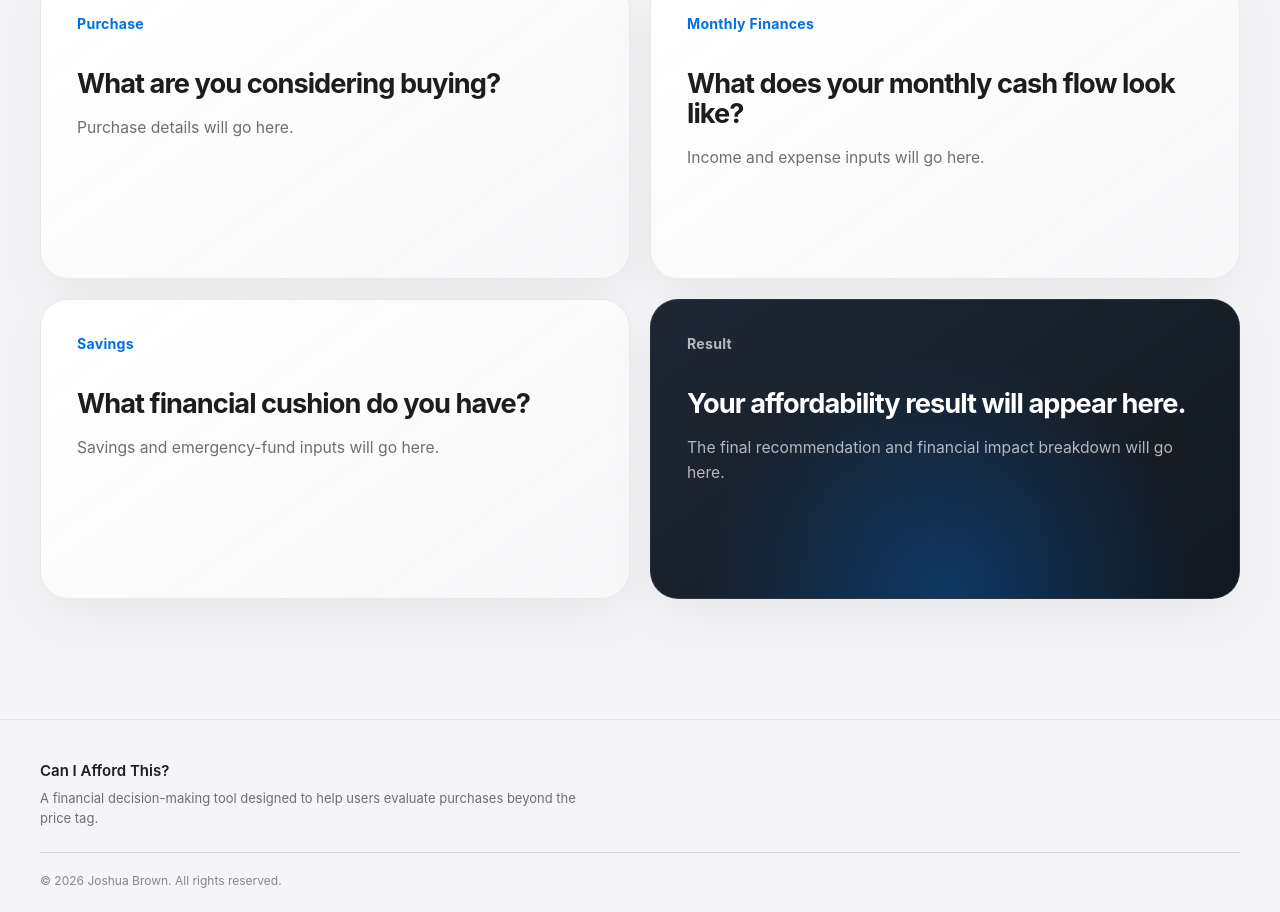
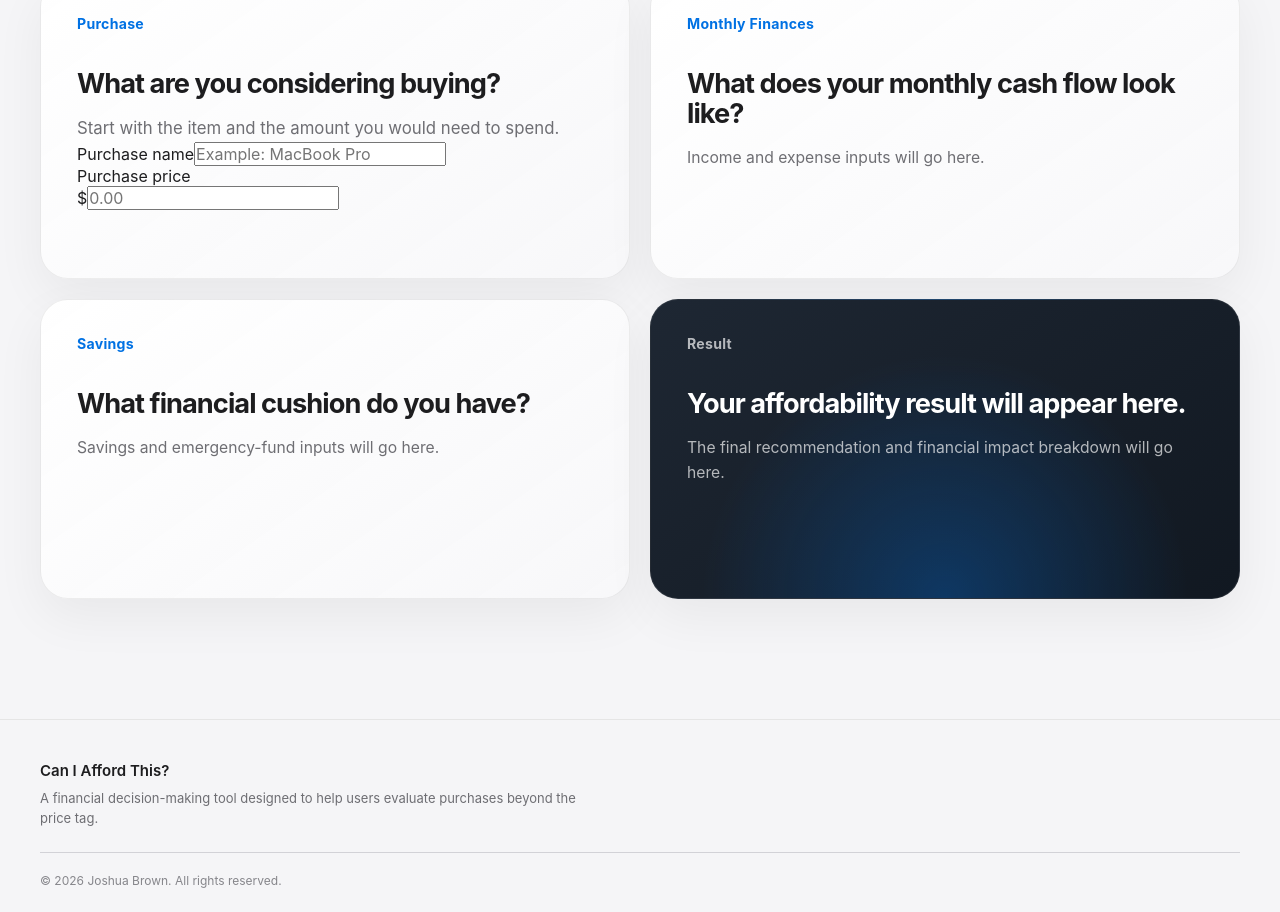
Before and after one commit to fejide/affordability-calculator, a React (Vite) app: page /calculator in a window 1280 px wide. Shown: the part 1027-1939 px from the top of the page. Built offline with nearby package versions, Linux system fonts and the light colour scheme.

Commit message:
feat: add purchase inputs
Signed-off-by: Joshua Brown <97815918+fejide@users.noreply.github.com>

```diff
--- a/src/pages/CalculatorPage.tsx
+++ b/src/pages/CalculatorPage.tsx
@@ -1,4 +1,9 @@
+import { useState } from "react";
+
 function CalculatorPage() {
+  const [purchaseName, setPurchaseName] = useState("");
+  const [purchasePrice, setPurchasePrice] = useState("");
+
   return (
     <main className="calculator-page">
       <section className="calculator-hero">
@@ -49,9 +54,51 @@ function CalculatorPage() {
               What are you considering buying?
             </h3>
 
-            <p>
-              Purchase details will go here.
+            <p className="calculator-panel-description">
+              Start with the item and the amount you would need to spend.
             </p>
+
+            <div className="calculator-form">
+              <div className="calculator-form-field">
+                <label htmlFor="purchase-name">
+                  Purchase name
+                </label>
+
+                <input
+                  id="purchase-name"
+                  type="text"
+                  value={purchaseName}
+                  onChange={(event) =>
+                    setPurchaseName(event.target.value)
+                  }
+                  placeholder="Example: MacBook Pro"
+                  autoComplete="off"
+                />
+              </div>
+
+              <div className="calculator-form-field">
+                <label htmlFor="purchase-price">
+                  Purchase price
+                </label>
+
+                <div className="currency-input">
+                  <span aria-hidden="true">$</span>
+
+                  <input
+                    id="purchase-price"
+                    type="number"
+                    min="0"
+                    step="0.01"
+                    inputMode="decimal"
+                    value={purchasePrice}
+                    onChange={(event) =>
+                      setPurchasePrice(event.target.value)
+                    }
+                    placeholder="0.00"
+                  />
+                </div>
+              </div>
+            </div>
           </section>
 
           <section className="calculator-panel">
```
